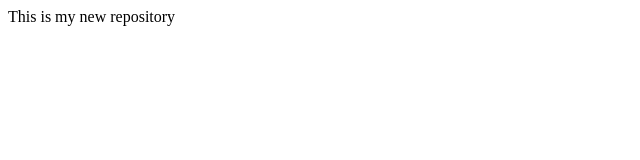
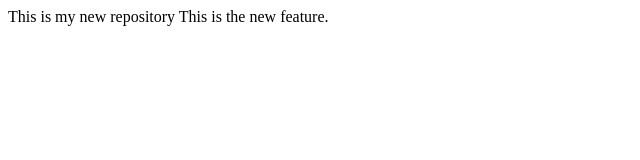
Before and after one commit to sharma341naveen/localrepo, a plain HTML site: page index.html in a window 1280 px wide. Shown: the whole page, without its empty margins (0-640 px from the left). Drawn offline with Linux system fonts and the light colour scheme.

Commit message:
add files

```diff
--- a/index.html
+++ b/index.html
@@ -1,5 +1,5 @@
 <p>
 
     This is my new repository
-
+This is the new feature.
 </p>
```
